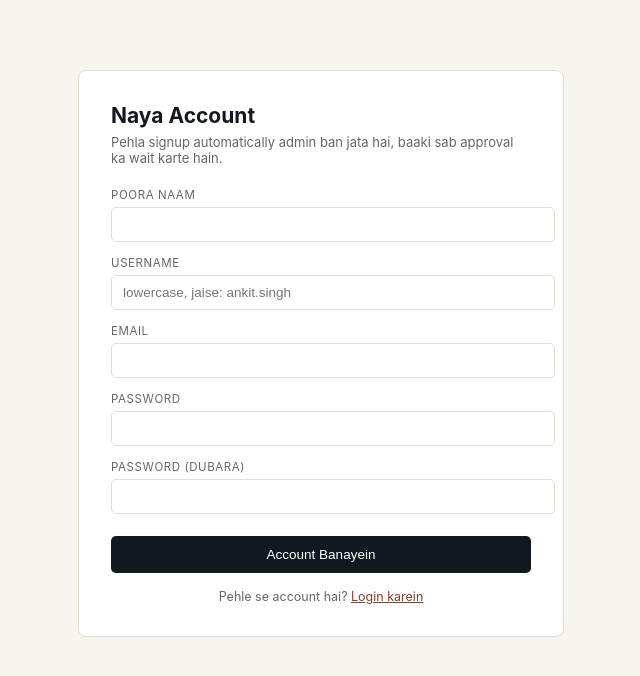
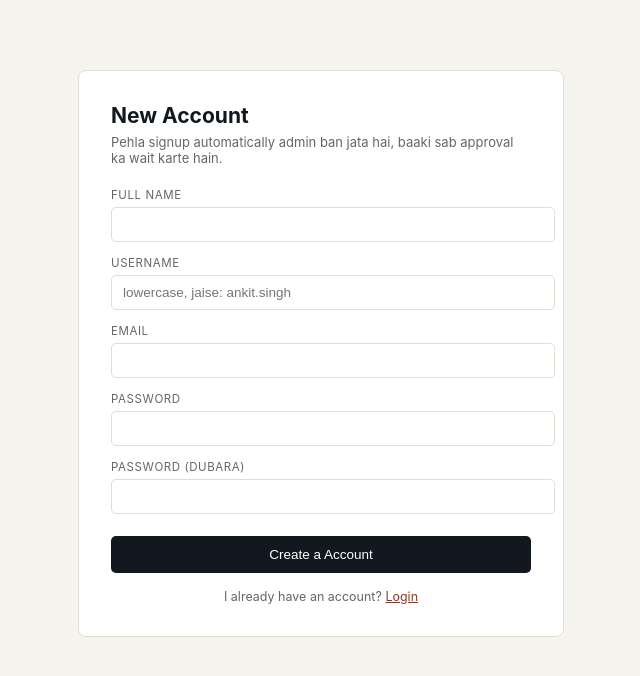
Before and after one commit to siddharthsingh9522-dot/new-om-suite, a Flask app: page /signup in a window 1280 px wide. Shown: the top 676 px of the page, without its empty margins (319-959 px from the left). Run offline with Flask 3, Linux system fonts and the light colour scheme; some libraries are stand-ins or nearby versions.

Commit message:
Update signup.html

```diff
--- a/main_app/templates/signup.html
+++ b/main_app/templates/signup.html
@@ -7,12 +7,12 @@
 </head>
 <body>
 <div class="auth-wrap">
-  <h1>Naya Account</h1>
+  <h1>New Account</h1>
   <p class="sub">Pehla signup automatically admin ban jata hai, baaki sab approval ka wait karte hain.</p>
   {% if error %}<div class="auth-error">{{ error }}</div>{% endif %}
   <form method="post">
     <input type="hidden" name="csrf_token" value="{{ csrf_token }}">
-    <label>Poora Naam</label>
+    <label>Full Name</label>
     <input type="text" name="name" required>
     <label>Username</label>
     <input type="text" name="username" required placeholder="lowercase, jaise: ankit.singh">
@@ -22,9 +22,9 @@
     <input type="password" name="password" required minlength="8">
     <label>Password (dubara)</label>
     <input type="password" name="confirm_password" required minlength="8">
-    <button type="submit">Account Banayein</button>
+    <button type="submit">Create a Account</button>
   </form>
-  <div class="auth-links">Pehle se account hai? <a href="/login">Login karein</a></div>
+  <div class="auth-links">I already have an account? <a href="/login">Login</a></div>
 </div>
 </body>
 </html>
```
